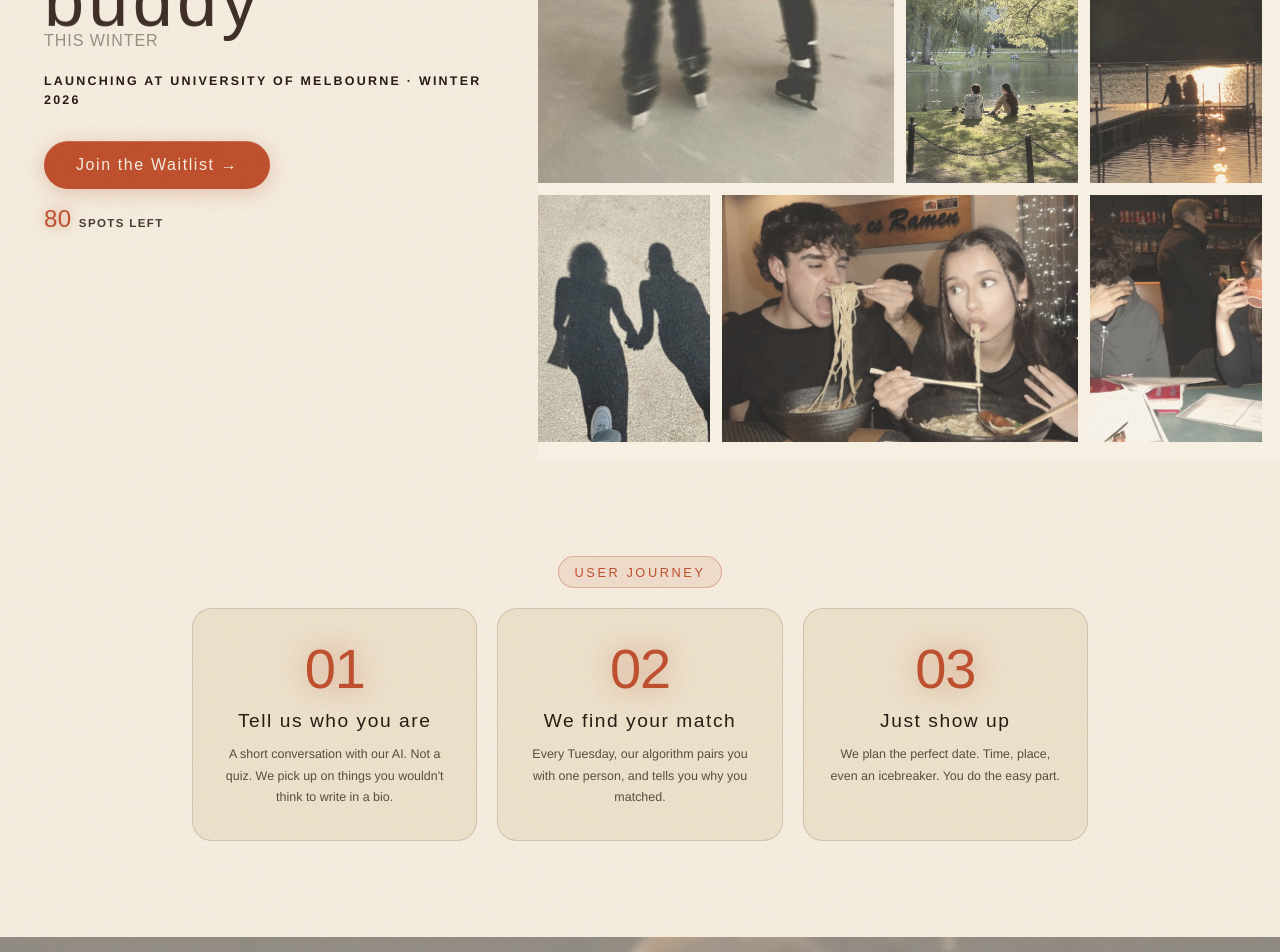
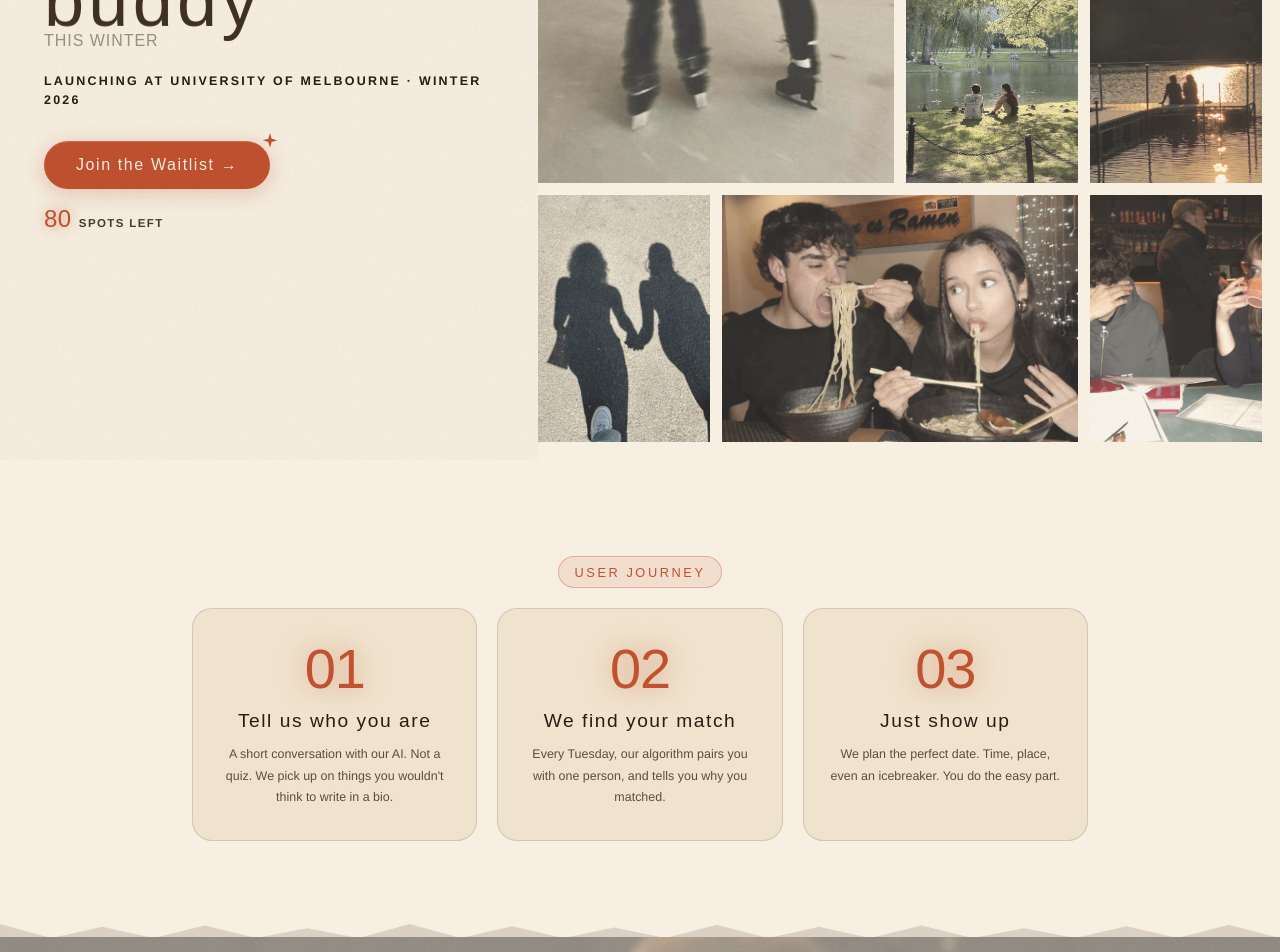
Before and after one commit to Joyceyte/campus-crush, a Next.js app: page / in a window 1280 px wide. Shown: the part 340-1292 px from the top of the page. Built offline with nearby package versions, Linux system fonts and the light colour scheme; no server answers; a web font is replaced by a local one.

Commit message:
style: add torn-paper section divider and star CTA accent
Co-Authored-By: Claude Sonnet 5 <noreply@anthropic.com>

```diff
--- a/app/globals.css
+++ b/app/globals.css
@@ -518,6 +518,45 @@ body {
   mix-blend-mode: multiply;
 }
 
+/* Torn-paper section divider (spec §5) — a jagged clip-path, no image asset.
+   Note: Hero's Fold 2 section already carries `.grain`, whose ::after sets
+   `inset: 0` (pinning top: 0), `opacity: .12` and `mix-blend-mode: multiply`.
+   Because both rules target the same ::after pseudo-element, those grain
+   values would otherwise survive the cascade and make this edge invisible —
+   so top/opacity/blend/z-index are explicitly reset here to win regardless
+   of class order on the element. */
+.torn-edge {
+  position: relative;
+}
+.torn-edge::after {
+  content: "";
+  position: absolute;
+  top: auto;
+  left: 0;
+  right: 0;
+  bottom: -1px;
+  height: 14px;
+  /* var(--parchment) is this section's own background colour, so a solid
+     parchment fill has zero contrast against it (confirmed: renders as a
+     flat line, not a visible tear). A drop-shadow was tried to add contrast
+     without a colour change, but the section also has overflow:hidden and
+     that clips filter effects entirely on this element — verified with an
+     exaggerated debug shadow that produced no visible glow at all. Using
+     the same low-opacity ink tint as the step-card borders below (e.g.
+     `rgba(43,27,18,0.14)`) keeps the accent subtle and on-brand while
+     actually rendering as a visible jagged edge. */
+  background: rgba(43, 27, 18, 0.14);
+  opacity: 1;
+  mix-blend-mode: normal;
+  z-index: 4;
+  clip-path: polygon(
+    0% 0%, 4% 100%, 8% 20%, 12% 100%, 16% 10%, 20% 100%, 24% 30%, 28% 100%,
+    32% 0%, 36% 100%, 40% 15%, 44% 100%, 48% 25%, 52% 100%, 56% 5%, 60% 100%,
+    64% 20%, 68% 100%, 72% 10%, 76% 100%, 80% 30%, 84% 100%, 88% 15%, 92% 100%,
+    96% 5%, 100% 100%, 100% 100%, 0% 100%
+  );
+}
+
 
 /* FAQ alignment helpers */
 .faq-answer {
--- a/components/Hero.tsx
+++ b/components/Hero.tsx
@@ -150,6 +150,17 @@ export default function Hero() {
           </p>
 
           <div>
+            <div style={{ position: "relative", display: "inline-block" }}>
+              <svg
+                width="16"
+                height="16"
+                viewBox="0 0 24 24"
+                fill="var(--terracotta)"
+                aria-hidden="true"
+                style={{ position: "absolute", top: "-8px", right: "-8px", pointerEvents: "none" }}
+              >
+                <path d="M12 0l2.5 8.5L23 11l-8.5 2.5L12 22l-2.5-8.5L1 11l8.5-2.5z" />
+              </svg>
               <button
                 className="neon-btn"
                 onClick={openWaitlist}
@@ -157,6 +168,7 @@ export default function Hero() {
               >
                 Join the Waitlist →
               </button>
+            </div>
             <div style={{ marginTop: '1.1rem' }}>
               {/* Scarcity number — the focal point. Space is reserved so the
                   fade-in never shifts the content below it. */}
@@ -202,7 +214,7 @@ export default function Hero() {
       {/* ── Fold 2: How It Works — solid navy (carousel removed) ── */}
       <section
         aria-labelledby="how-it-works-heading"
-        className="grain"
+        className="grain torn-edge"
         style={{
           position: "relative",
           overflow: "hidden",
```
Lines whose indentation alone changed are shown as unchanged.
